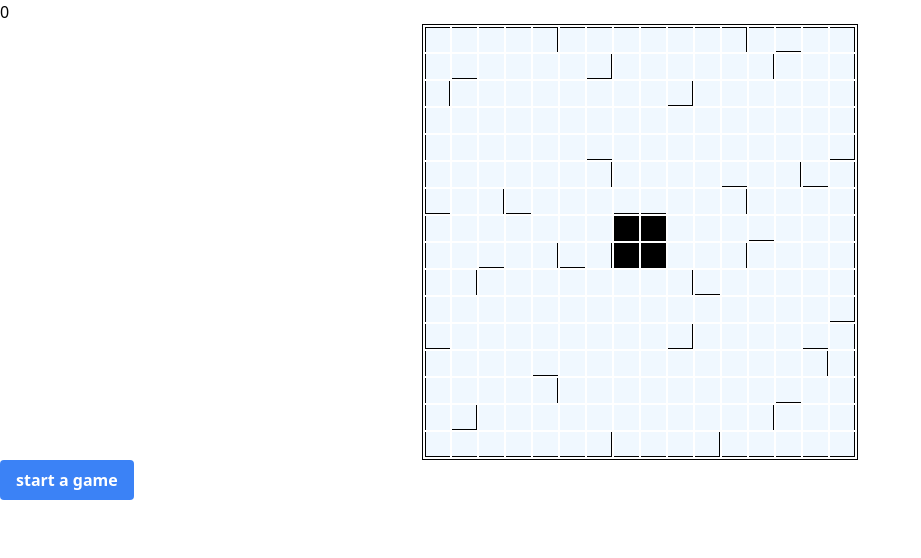
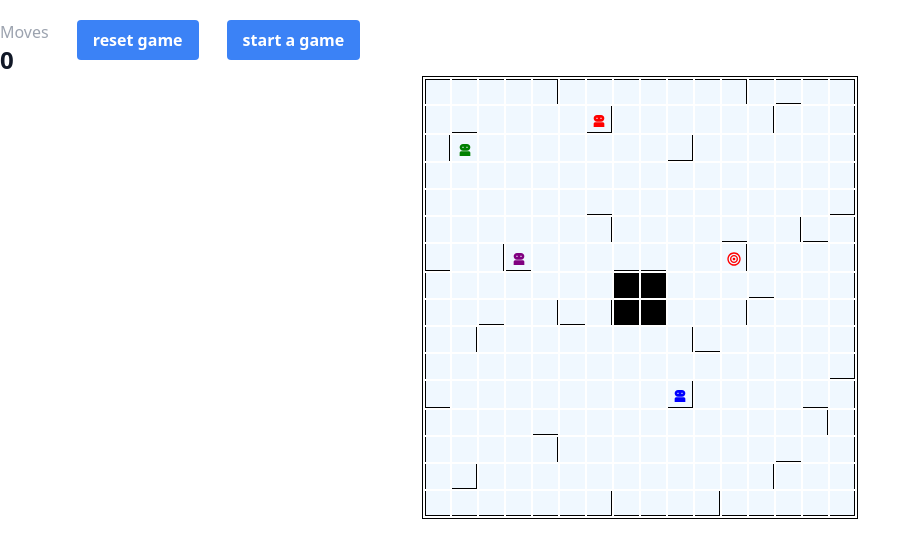
Before and after one commit to mimoo/robot_stuff, a Nuxt app: page / in a window 1280 px wide. Shown: the top 558 px of the page, without its empty margins (0-921 px from the left). Built offline with nearby package versions, Linux system fonts and the light colour scheme.

Commit message:
little improvements

```diff
--- a/components/VBoard.vue
+++ b/components/VBoard.vue
@@ -1,5 +1,5 @@
 <script lang="ts" setup>
-import { computed, ref, Ref } from "vue";
+import { onMounted, computed, ref, Ref } from "vue";
 //import { Game } from "#imports";
 
 //
@@ -8,6 +8,11 @@ import { computed, ref, Ref } from "vue";
 
 const game: Ref<Game> = ref(new Game("default name"));
 const size: Ref<number> = ref(16);
+
+// start the game on mounted
+onMounted(() => {
+  game.value.startGame();
+});
 
 //
 // Methods
@@ -104,6 +109,11 @@ function activeMovement(robotIdx: number) {
   });
 }
 
+function resetGame() {
+  game.value.board.reset();
+  numMoves.value = 0;
+}
+
 function moveTo(row_idx: number, col_idx: number) {
   // sanity check
   if (activeRobot.value === null) {
@@ -119,7 +129,6 @@ function moveTo(row_idx: number, col_idx: number) {
 
   // reset active tiles
   activeTiles.value = [];
-  activeRobot.value = null;
 
   // add to move number
   numMoves.value += 1;
@@ -128,17 +137,47 @@ function moveTo(row_idx: number, col_idx: number) {
   if (hasWon) {
     console.log("you won!");
     numMoves.value = 0;
+    activeRobot.value = null;
     game.value.startNextRound();
+  } else {
+    // continue moving?
+    activeMovement(activeRobot.value);
   }
 }
 </script>
 
 <template>
-  {{ numMoves }}
-  <div class="container">
+  <div class="container mx-auto">
+    <!-- nav -->
+    <nav class="mt-5 flex flex-row justify-self-auto gap-7">
+      <!-- score -->
+      <div>
+        <div class="text-base text-gray-400">Moves</div>
+        <div class="text-2xl font-bold text-gray-900">{{ numMoves }}</div>
+      </div>
+
+      <div>
+        <button
+          class="bg-blue-500 hover:bg-blue-700 text-white font-bold py-2 px-4 rounded"
+          @click="resetGame"
+        >
+          reset game
+        </button>
+      </div>
+      <div>
+        <button
+          class="bg-blue-500 hover:bg-blue-700 text-white font-bold py-2 px-4 rounded"
+          @click="startGame"
+        >
+          start a game
+        </button>
+      </div>
+    </nav>
+
+    <!-- board -->
     <table
-      style="border: 1px black solid; margin: auto"
-      class="border-separate border table-fixed"
+      style="border: 1px black solid"
+      class="border-separate table-fixed mx-auto border-black"
     >
       <!-- give class bottom wall only if botom wall is true-->
       <tr v-for="(row, row_idx) in boardInfo">
@@ -175,13 +214,6 @@ function moveTo(row_idx: number, col_idx: number) {
         </td>
       </tr>
     </table>
-
-    <button
-      class="bg-blue-500 hover:bg-blue-700 text-white font-bold py-2 px-4 rounded"
-      @click="startGame"
-    >
-      start a game
-    </button>
   </div>
 </template>
 
--- a/utils/types.ts
+++ b/utils/types.ts
@@ -77,6 +77,7 @@ const normalWalls: [Tile, string][] = [
 class Board {
   id: string;
   robots: Tile[];
+  robotsBackupPositions: Tile[];
   walls: Map<string, boolean>;
   target: Tile;
   targetForRobot: number;
@@ -84,9 +85,17 @@ class Board {
   constructor(name: string) {
     this.id = name;
     this.robots = [];
+    this.robotsBackupPositions = [];
     this.walls = new Map();
     this.target = { x: 0, y: 0 };
     this.targetForRobot = 0;
+  }
+
+  reset() {
+    console.log("resetting board");
+    console.log(this.robotsBackupPositions);
+    console.log(this.robots);
+    this.robots = [...this.robotsBackupPositions];
   }
 
   otherTileFrom(tile: Tile, direction: string): Tile {
@@ -283,6 +292,9 @@ class Board {
       occupied.add(pos);
       this.robots.push(corner_walls[pos][0]);
     }
+
+    // backup
+    this.robotsBackupPositions = [...this.robots];
   }
 }
 
@@ -317,5 +329,8 @@ export class Game {
     // target a random robot
     const robot = Math.floor(Math.random() * NUM_ROBOTS);
     this.board.targetForRobot = robot;
+
+    // backup
+    this.board.robotsBackupPositions = [...this.board.robots];
   }
 }
```
